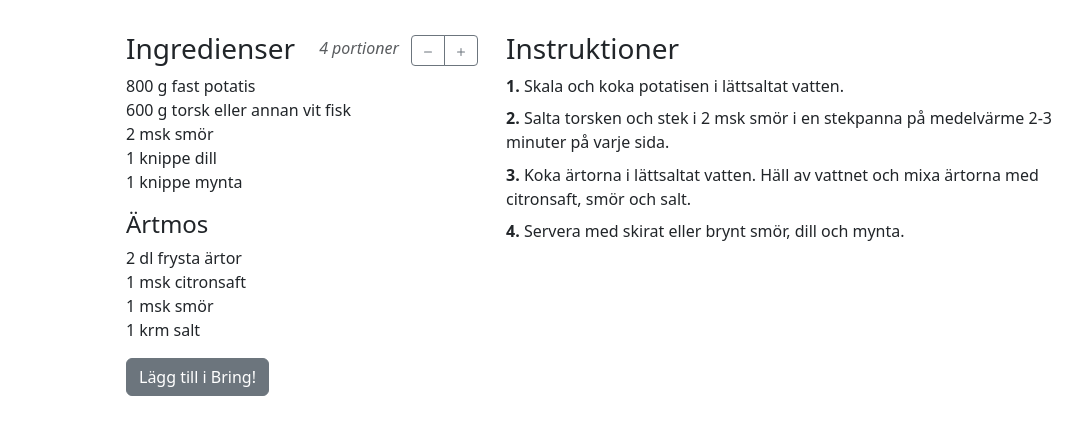
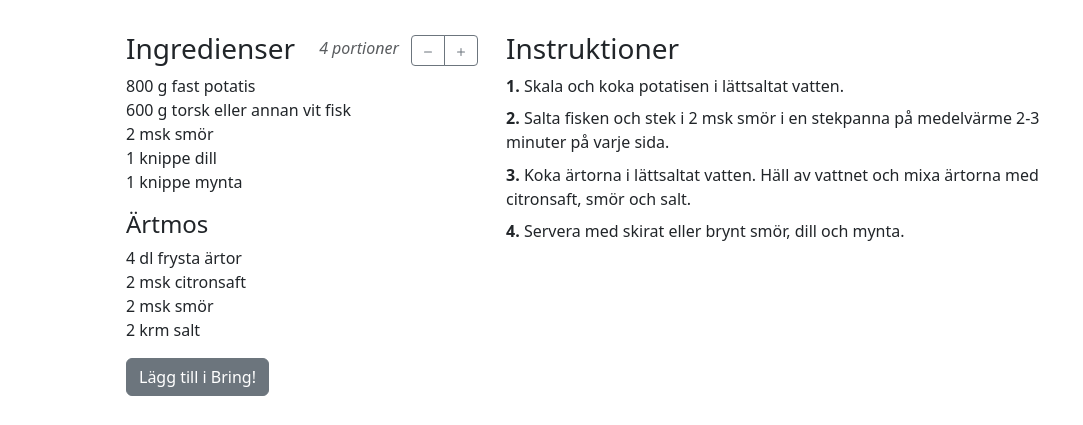
Before and after one commit to jolars/recipes, a Jekyll site: the page built from _recipes/stekt-torsk-potatis-artor.md, in a window 1280 px wide. Shown: the part 214-639 px from the top of the page, without its empty margins (51-1134 px from the left). Built offline with Jekyll 4.4.1, drawn with Linux system fonts in a browser that asks for light colours.

Commit message:
feat: increase size of pea thing and add cook time to fish recipe

```diff
--- a/_recipes/stekt-torsk-potatis-artor.md
+++ b/_recipes/stekt-torsk-potatis-artor.md
@@ -14,14 +15,14 @@
     - 1 knippe dill
     - 1 knippe mynta
   Ärtmos:
-    - 2 dl frysta ärtor
-    - 1 msk citronsaft
-    - 1 msk smör
-    - 1 krm salt
+    - 4 dl frysta ärtor
+    - 2 msk citronsaft
+    - 2 msk smör
+    - 2 krm salt
 ---
 
 1. Skala och koka potatisen i lättsaltat vatten.
-2. Salta torsken och stek i 2 msk smör i en stekpanna på medelvärme 2-3 minuter
+2. Salta fisken och stek i 2 msk smör i en stekpanna på medelvärme 2-3 minuter
    på varje sida.
 3. Koka ärtorna i lättsaltat vatten. Häll av vattnet och mixa ärtorna med
    citronsaft, smör och salt.
```
Also changed, not shown: other parts of _recipes/stekt-torsk-potatis-artor.md (+1 -0 lines).
